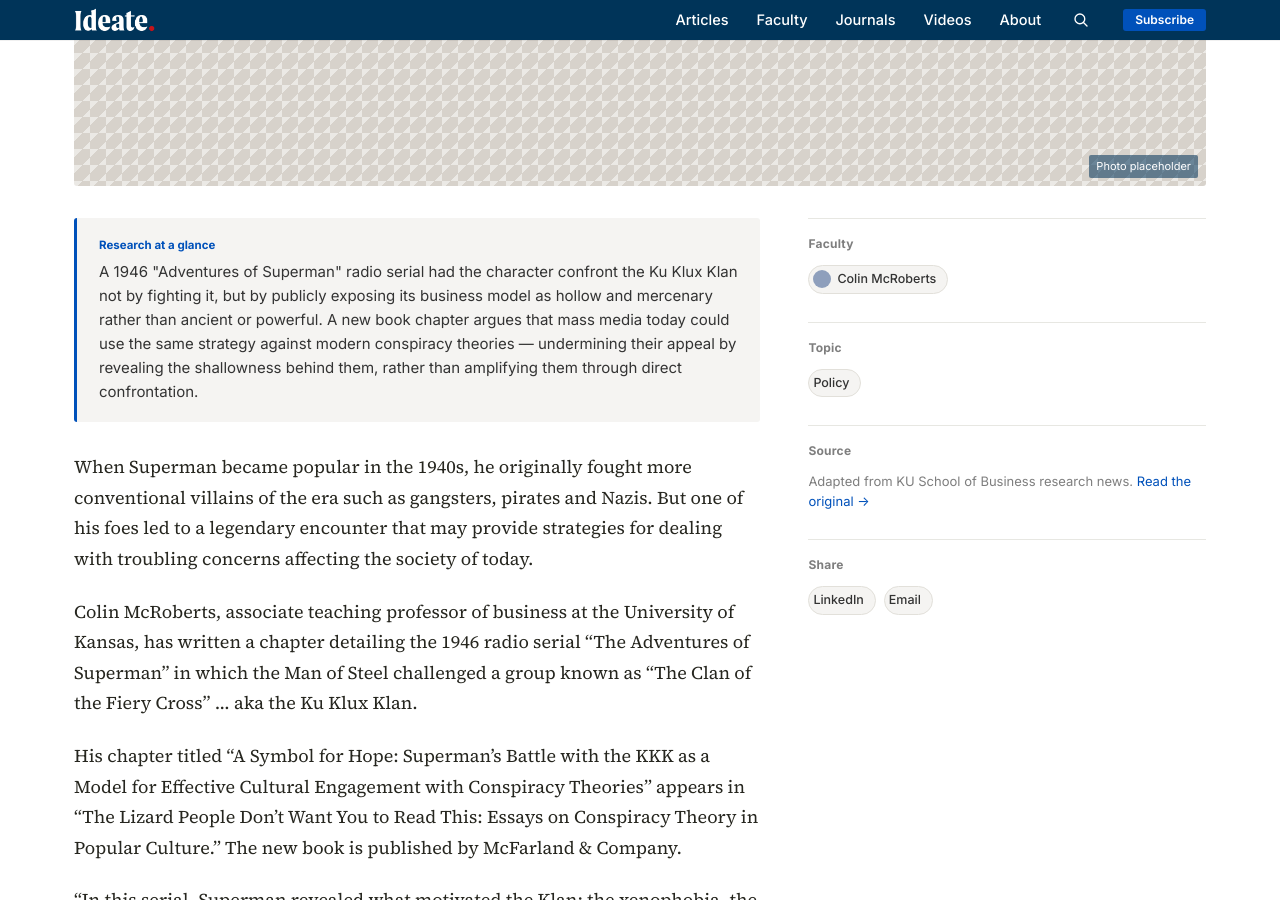
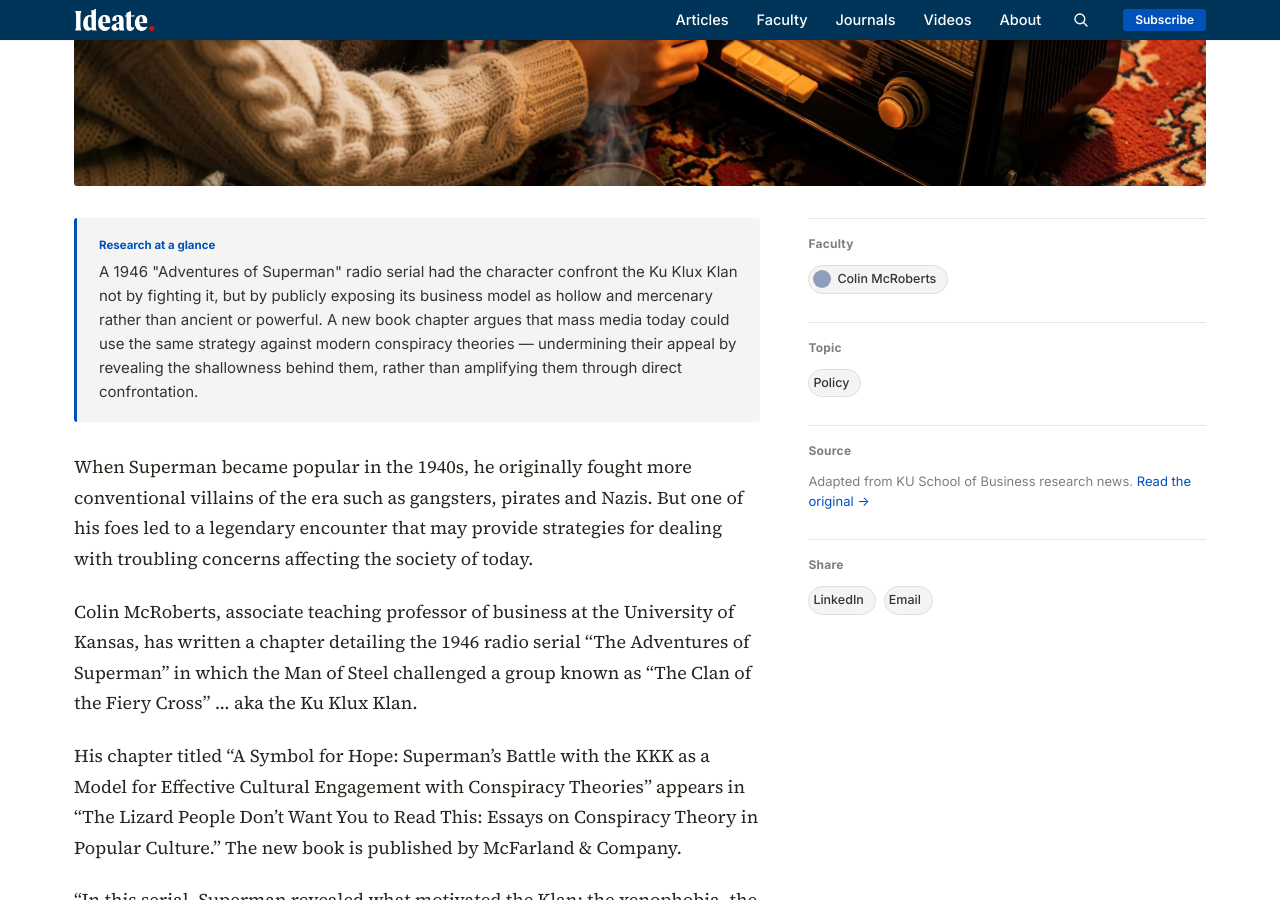
Before and after one commit to KUBschool/ideate, a Jekyll site: the page built from _articles/2025-12-16-superman-conspiracy-theories.md, in a window 1280 px wide and 900 px high, scrolled down 785 px. Built offline with Jekyll 4.4.1, drawn with Linux system fonts in a browser that asks for light colours.

Commit message:
Update Article “2025-12-16-superman-conspiracy-theories”

```diff
--- a/_articles/2025-12-16-superman-conspiracy-theories.md
+++ b/_articles/2025-12-16-superman-conspiracy-theories.md
@@ -10,6 +10,7 @@
   - colin-mcroberts
 byline: Jon Niccum
 date: 2025-12-16
+image: /assets/uploads/radio-show.jpeg
 image_tint: limestone
 featured: false
 source_url: https://business.ku.edu/news/article/supermans-bygone-battle-with-hate-group-provides-strategy-for-thwarting-modern-conspiracy-theories
```
Also changed, not shown: assets/uploads/radio-show.jpeg (added).
